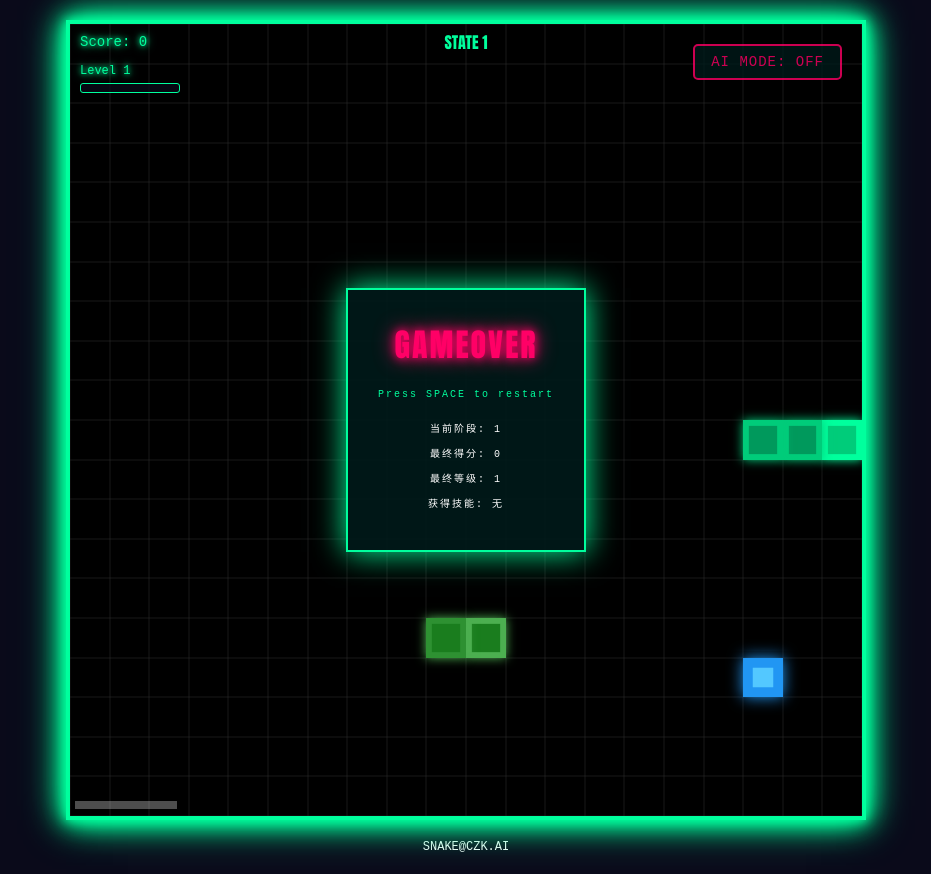
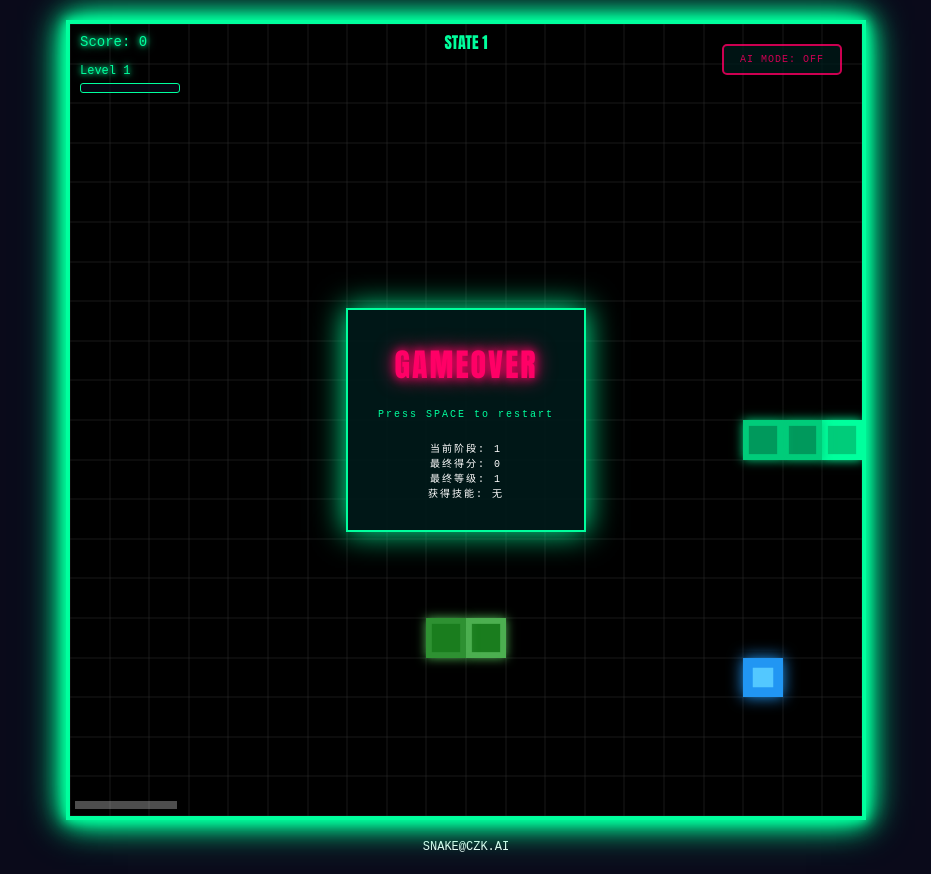
Before and after one commit to ctrlpp/snake-game, a plain HTML site: page index.html in a window 1280 px wide. Shown: the whole page, without its empty margins (174-1105 px from the left). Drawn offline with Linux system fonts and the light colour scheme.

Commit message:
Update style.css

```diff
--- a/style.css
+++ b/style.css
@@ -371,9 +371,9 @@ canvas {
     background: #001a1a;
     border: 2px solid #ff0066;
     color: #ff0066;
-    padding: 8px 16px;
+    /* padding: 8px 16px; */
     cursor: pointer;
-    font-size: 14px;
+    font-size: 10px;
     transition: all 0.3s ease;
     pointer-events: auto;
     font-family: 'PixelFont', monospace;
@@ -503,7 +503,6 @@ button.active {
 
 #gameOver p {
     font-size: 10px;
-    margin-bottom: 10px;
 }
 
 .hidden {
```
